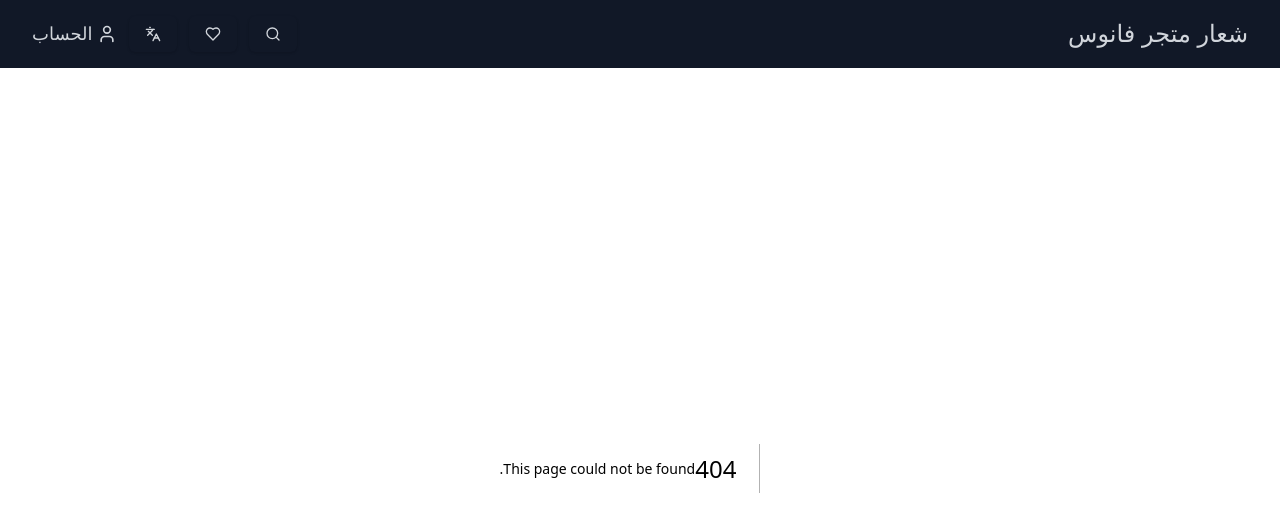
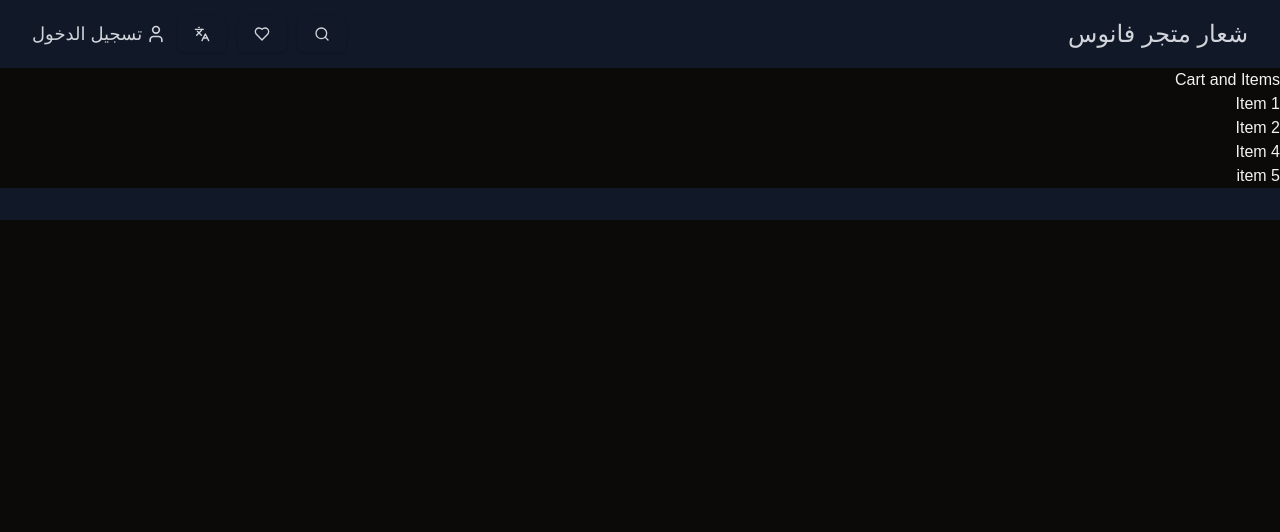
Before and after one commit to MFlinu/MakeUp-Store, a Next.js app: page /cart in a window 1280 px wide. Before the commit this address had no page. Shown: the top 532 px of the page. Built offline with nearby package versions, Linux system fonts and the light colour scheme.

Commit message:
started to work on Footer and cart page both not done.

```diff
--- /dev/null
+++ b/src/app/cart/page.jsx
@@ -0,0 +1,15 @@
+
+export default function cartItems(){
+
+    return(
+        <>
+            <div className="flex-col justify-between items-center">
+                <h1>Cart and Items</h1>
+                <h3>Item 1</h3>
+                <h3>Item 2</h3>
+                <h3>Item 4</h3>
+                <h4>item 5</h4>
+            </div>
+        </>
+    )
+}
--- a/src/app/layout.jsx
+++ b/src/app/layout.jsx
@@ -2,6 +2,7 @@ import localFont from "next/font/local";
 import "./globals.css";
 import { ThemeProvider } from "@/components/theme-provider";
 import Header from "@/components/Header";
+import Footer from "@/components/Footer";
 
 const geistSans = localFont({
   src: "./fonts/GeistVF.woff",
@@ -31,6 +32,7 @@ export default function RootLayout({ children }) {
           disableTransitionOnChange>
             <Header/>
             {children}
+            <Footer/>
           </ThemeProvider>
       </body>
     </html>
--- a/src/components/CartSticky.jsx
+++ b/src/components/CartSticky.jsx
@@ -1,4 +1,5 @@
 import { ShoppingBasket } from "lucide-react";
+import Link from "next/link";
 
 
 export default function CartSticky(){
@@ -6,7 +7,8 @@ export default function CartSticky(){
     const count=0;
     const price=23;
     return(
-        <div>
+        <Link href={'/cart'}>
+                    <div>
             {/* Mobile Cart Display Start */}
             {/* Mobile Cart Display<640 Start */}
             <div className="sm:hidden flex flex-row-reverse justify-between items-center fixed bottom-0 left-0 right-0 bg-gray-800 text-white p-3 rounded-full mx-5 mb-4">
@@ -47,5 +49,6 @@ export default function CartSticky(){
             {/* Larg Screen and PC Cart Display End */}
 
         </div>
+        </Link>
     )
 }
--- /dev/null
+++ b/src/components/Footer.jsx
@@ -0,0 +1,47 @@
+import Link from "next/link";
+import { Button } from "./ui/button";
+
+
+export default function Footer()
+{
+    return(
+        <>
+            {/* Mobile Footer Start */}
+            <footer className="md:hidden flex-col w-full py-4 px-5 md:px-8  bg-white dark:bg-gray-900 text-gray-900 dark:text-gray-300">
+                {/* Logo or Site Name Start */}
+                <div>
+                    <h2 className="text-3xl">متجر فانوس</h2>
+                </div>
+                 {/* Logo or Site Name End */}
+
+                <div className="flex flex-col my-2 text-2xl">
+                    <Link href={'/'}>اسئلة شائعة</Link>
+                    <Link href={'/'}>كيف يعمل</Link>
+                    <Link href={'/'}>اتصل بنا</Link>
+                </div>
+
+                <div >
+                    <form className="flex flex-col items-start text-lg">
+                        <p>ابق على اتصال لمعرفة احدث المنتجات داحل متجارنا و التي ممكن ان تصلك</p>
+                        <input type="email" className="w-full size-fit my-2  dark:bg-white border-2 border-gray-900 text-gray-900 dark:text-gray-300"/>
+                        <Button name="submit" className="mt-1 w-3/12">اشترك</Button>
+                    </form>
+                </div>
+                <div></div>
+                <div></div>
+                <div></div>
+
+            </footer>
+             {/* Mobile Footer End */}
+
+
+            {/* PC and Larg Screen Footer Start */}
+            <footer className="hidden md:flex w-full py-4 px-5 md:px-8 bg-white dark:bg-gray-900 text-gray-900 dark:text-gray-300">
+
+
+            </footer>
+             {/* PC and Larg Screen Footer End */}
+        </>
+
+    )
+}
--- a/src/components/Header.jsx
+++ b/src/components/Header.jsx
@@ -6,107 +6,21 @@ import { Button } from "./ui/button";
 import {Sheet,SheetClose,SheetContent,SheetDescription,SheetHeader,SheetTitle,SheetTrigger,SheetFooter} from "@/components/ui/sheet"
 
 export default function Header(){
-    const user=true;
+    const user=false;
     const userName="Fanoos";
     const side="left";
     const count=0;
     return(
         <header>
 
-            {/* Larg Screens and PC Navbar Start*/}
-            <nav className="hidden md:flex items-center justify-between w-full py-4 px-5 md:px-8 bg-white dark:bg-gray-900 text-gray-900 dark:text-gray-300">
-                <Link href={"/"} className="text-2xl">
-                    شعار متجر فانوس
-                </Link>
-                <div>
-                    {!user ? (
-                        /* Larg Screen and PC not Logged in Design Start */
-                        <div className="flex gap-x-3">
-                            <Button className=" bg-white dark:bg-gray-900 text-gray-900 dark:text-gray-300"><Search/></Button>
-                            <Sheet key={side}>
-                                <SheetTrigger><Button className="bg-white dark:bg-gray-900 text-gray-900 dark:text-gray-300"><Heart/></Button></SheetTrigger>
-                                <SheetContent side={side}>
-                                    <SheetHeader>
-                                        <SheetClose asChild></SheetClose>
-                                        <SheetTitle>
-                                            <di className="flex gap-x-5 items-center my-2">
-                                              <Heart  fill="red" strokeWidth={0}/>
-                                              <p>{count} عنصر</p>
-                                            </di>
-                                        </SheetTitle>
-                                        <SheetDescription>
-                                        اضغط على أيقونة القلب على أي منتج وستتم إضافته إلى مفضلاتك
-                                        </SheetDescription>
-                                    </SheetHeader>
-                                </SheetContent>
-                            </Sheet>
-                            <Button className="bg-white dark:bg-gray-900 text-gray-900 dark:text-gray-300"><Languages/></Button>
-                            <HoverCard openDelay={0} closeDelay={0}>
-                                <HoverCardTrigger className="flex items-center cursor-pointer gap-x-1">
-                                    <User size={20}/>
-                                        <p className="text-lg">تسجيل الدخول</p>
-                                </HoverCardTrigger>
-                                <HoverCardContent>
-                                    <p className="text-center text-2xl">مرحبا بك في متجر فانوس</p>
-                                    <Button asChild className="rounded-full w-full mt-3" size={"sm"}>
-                                        <Link href={"/login"} className="text-xl">تسجيل الدخول</Link>
-                                    </Button>
-
-                                    <p className="text-center mt-2">-- او يمكن --</p>
-                                    <Button asChild className="rounded-full w-full mt-3" size={"sm"}>
-                                        <Link href={"/signup"} className="text-xl">إنشاء حساب</Link>
-                                    </Button>
-                                </HoverCardContent>
-                            </HoverCard>
-                        </div>
-                        /* Larg Screen and PC not Logged in Design End */
-                        ) :
-                        (
-                        /* Larg Screen and PC Logged in Design Start */
-                        <div className="flex gap-x-3">
-                            <Button className=" bg-white dark:bg-gray-900 text-gray-900 dark:text-gray-300"><Search/></Button>
-                            <Button className="bg-white dark:bg-gray-900 text-gray-900 dark:text-gray-300"><Heart/></Button>
-                            <Button className="bg-white dark:bg-gray-900 text-gray-900 dark:text-gray-300"><Languages/></Button>
-                            <HoverCard openDelay={0} closeDelay={0}>
-                                <HoverCardTrigger className="flex items-center cursor-pointer gap-x-1">
-                                    <User size={20}/>
-                                        <p className="text-lg">الحساب</p>
-                                </HoverCardTrigger>
-                                <HoverCardContent>
-                                    <p className="text-lg">مرحبا {userName}</p>
-                                    <hr className="my-3"/>
-
-                                    <div className="w-full flex flex-col my-2 gap-y-3">
-                                        <Link href={"/"} className="flex gap-2 text-xl"><Settings size={20}/>أعدادات الحساب</Link>
-                                        <Link href={"/"} className="flex gap-2 text-xl"><ListOrdered size={20}/>سجل الطلبات</Link>
-                                    </div>
-
-                                    <div className="w-full flex flex-col my-2 gap-y-3">
-                                        <Link href={"/"} className="flex gap-2 text-xl"><MessageSquareText size={20}/>الرسائل</Link>
-                                    </div>
-
-                                    <div className="w-full flex flex-col my-2 gap-y-3">
-                                        <Link href={"/"} className="flex gap-2 text-xl"><LogOut size={20}/>تسجيل خروج</Link>
-                                    </div>
-                                </HoverCardContent>
-                            </HoverCard>
-
-                        </div>
-                        )
-                        /* Larg Screen and PC Logged in Design End */
-                        }
-                </div>
-            </nav>
-            {/* Larg Screens and PC Navbar End*/}
-
             {/* Moblie Navbar Start*/}
             <nav className="md:hidden">
                 <div>
                     {!user ? (
                         /* Mobile not Logged in Design Start */
-                        <div className="flex flex-row-reverse items-center justify-between w-full py-4 px-5 md:px-8 bg-white dark:bg-gray-900 text-gray-900 dark:text-gray-300">
+                        <div className="flex flex-row-reverse items-center justify-between w-full py-4 px-5 md:px-8  bg-white dark:bg-gray-900 text-gray-900 dark:text-gray-300 ">
 
-                            <Button className=" bg-white dark:bg-gray-900 text-gray-900 dark:text-gray-300"><Search/></Button>
+                            <Button className="bg-white dark:bg-gray-900 text-gray-900 dark:text-gray-300"><Search/></Button>
                             <Link href={"/"}>
                                 FanoosStore
                             </Link>
@@ -124,7 +38,7 @@ export default function Header(){
                                             </div>
                                         </SheetTitle>
                                         <SheetDescription>
-                                            <p className="text-2xl flex justify-start"> مرحبا بكم في متجر فانوس</p>
+                                            <p className="text-2xl flex justify-start "> مرحبا بكم في متجر فانوس</p>
                                         </SheetDescription>
                                     </SheetHeader>
                                     <div className="flex justify-end gap-2 mt-2">
@@ -279,6 +193,95 @@ export default function Header(){
                 </div>
             </nav>
             {/* Moblie Navbar End*/}
+
+
+            {/* Larg Screens and PC Navbar Start*/}
+            <nav className="hidden md:flex items-center justify-between w-full py-4 px-5 md:px-8 bg-white dark:bg-gray-900 text-gray-900 dark:text-gray-300">
+                <Link href={"/"} className="text-2xl">
+                    شعار متجر فانوس
+                </Link>
+                <div>
+                    {!user ? (
+                        /* Larg Screen and PC not Logged in Design Start */
+                        <div className="flex gap-x-3">
+                            <Button className=" bg-white dark:bg-gray-900 text-gray-900 dark:text-gray-300"><Search/></Button>
+                            <Sheet key={side}>
+                                <SheetTrigger><Button className="bg-white dark:bg-gray-900 text-gray-900 dark:text-gray-300"><Heart/></Button></SheetTrigger>
+                                <SheetContent side={side}>
+                                    <SheetHeader>
+                                        <SheetClose asChild></SheetClose>
+                                        <SheetTitle>
+                                            <di className="flex gap-x-5 items-center my-2">
+                                              <Heart  fill="red" strokeWidth={0}/>
+                                              <p>{count} عنصر</p>
+                                            </di>
+                                        </SheetTitle>
+                                        <SheetDescription>
+                                        اضغط على أيقونة القلب على أي منتج وستتم إضافته إلى مفضلاتك
+                                        </SheetDescription>
+                                    </SheetHeader>
+                                </SheetContent>
+                            </Sheet>
+                            <Button className="bg-white dark:bg-gray-900 text-gray-900 dark:text-gray-300"><Languages/></Button>
+                            <HoverCard openDelay={0} closeDelay={0}>
+                                <HoverCardTrigger className="flex items-center cursor-pointer gap-x-1">
+                                    <User size={20}/>
+                                        <p className="text-lg">تسجيل الدخول</p>
+                                </HoverCardTrigger>
+                                <HoverCardContent>
+                                    <p className="text-center text-2xl">مرحبا بك في متجر فانوس</p>
+                                    <Button asChild className="rounded-full w-full mt-3" size={"sm"}>
+                                        <Link href={"/login"} className="text-xl">تسجيل الدخول</Link>
+                                    </Button>
+
+                                    <p className="text-center mt-2">-- او يمكن --</p>
+                                    <Button asChild className="rounded-full w-full mt-3" size={"sm"}>
+                                        <Link href={"/signup"} className="text-xl">إنشاء حساب</Link>
+                                    </Button>
+                                </HoverCardContent>
+                            </HoverCard>
+                        </div>
+                        /* Larg Screen and PC not Logged in Design End */
+                        ) :
+                        (
+                        /* Larg Screen and PC Logged in Design Start */
+                        <div className="flex gap-x-3">
+                            <Button className=" bg-white dark:bg-gray-900 text-gray-900 dark:text-gray-300"><Search/></Button>
+                            <Button className="bg-white dark:bg-gray-900 text-gray-900 dark:text-gray-300"><Heart/></Button>
+                            <Button className="bg-white dark:bg-gray-900 text-gray-900 dark:text-gray-300"><Languages/></Button>
+                            <HoverCard openDelay={0} closeDelay={0}>
+                                <HoverCardTrigger className="flex items-center cursor-pointer gap-x-1">
+                                    <User size={20}/>
+                                        <p className="text-lg">الحساب</p>
+                                </HoverCardTrigger>
+                                <HoverCardContent>
+                                    <p className="text-lg">مرحبا {userName}</p>
+                                    <hr className="my-3"/>
+
+                                    <div className="w-full flex flex-col my-2 gap-y-3">
+                                        <Link href={"/"} className="flex gap-2 text-xl"><Settings size={20}/>أعدادات الحساب</Link>
+                                        <Link href={"/"} className="flex gap-2 text-xl"><ListOrdered size={20}/>سجل الطلبات</Link>
+                                    </div>
+
+                                    <div className="w-full flex flex-col my-2 gap-y-3">
+                                        <Link href={"/"} className="flex gap-2 text-xl"><MessageSquareText size={20}/>الرسائل</Link>
+                                    </div>
+
+                                    <div className="w-full flex flex-col my-2 gap-y-3">
+                                        <Link href={"/"} className="flex gap-2 text-xl"><LogOut size={20}/>تسجيل خروج</Link>
+                                    </div>
+                                </HoverCardContent>
+                            </HoverCard>
+
+                        </div>
+                        )
+                        /* Larg Screen and PC Logged in Design End */
+                        }
+                </div>
+            </nav>
+            {/* Larg Screens and PC Navbar End*/}
+
+
         </header>
     );
 }
--- a/tailwind.config.js
+++ b/tailwind.config.js
@@ -9,6 +9,12 @@ module.exports = {
   theme: {
   	extend: {
   		colors: {
+			textColor:'#A2D2FF',
+			footerColor:'#FFAFCC',
+			navColor:'#BDEOFE',
+			logoColor:'#CDB4DB',
+			midColor:'#FFC8DD',
+
   			background: 'hsl(var(--background))',
   			foreground: 'hsl(var(--foreground))',
   			card: {
```
